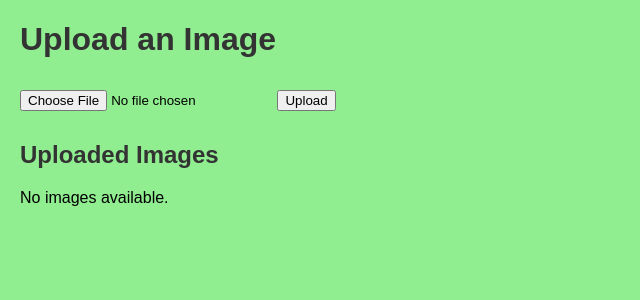
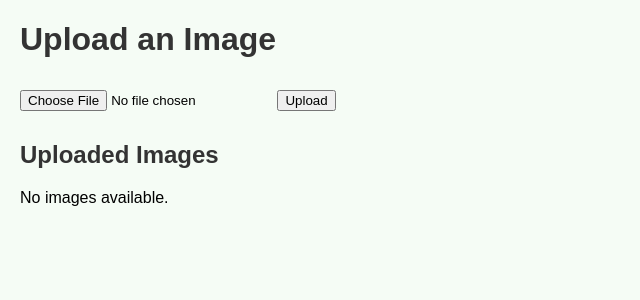
Before and after one commit to akshayk122/imageg2caption, a Flask app: template templates/index.html in a window 1280 px wide. Shown: the top 300 px of the page, without its empty margins (0-640 px from the left). Run offline with Flask 3, Linux system fonts and the light colour scheme; the template is opened without the code that fills it, so the values that code supplies are empty.

Commit message:
Color Update

```diff
--- a/templates/index.html
+++ b/templates/index.html
@@ -37,7 +37,7 @@
         }
     </script>
 </head>
-<body style="background-color: #90EE90;">
+<body style="background-color: hwb(120 96% 1%);">
     <h1>Upload an Image</h1>
     <form action="{{ url_for('upload_file') }}" method="post" enctype="multipart/form-data" onsubmit="return validateForm();">
         <input type="file" name="file" id="file" accept="image/*" required>
```
